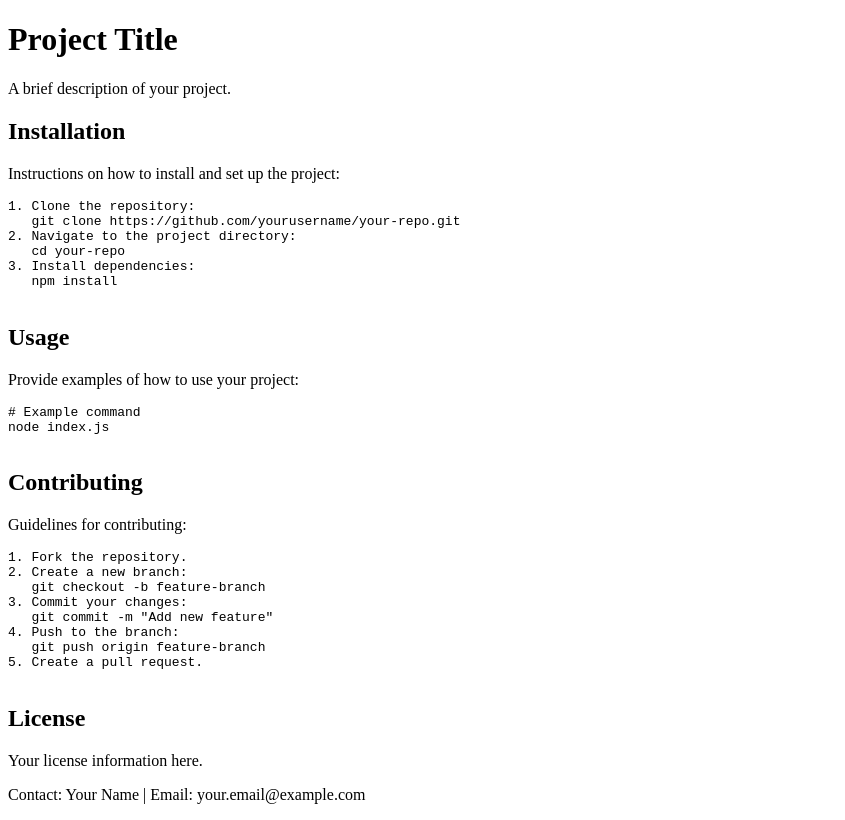
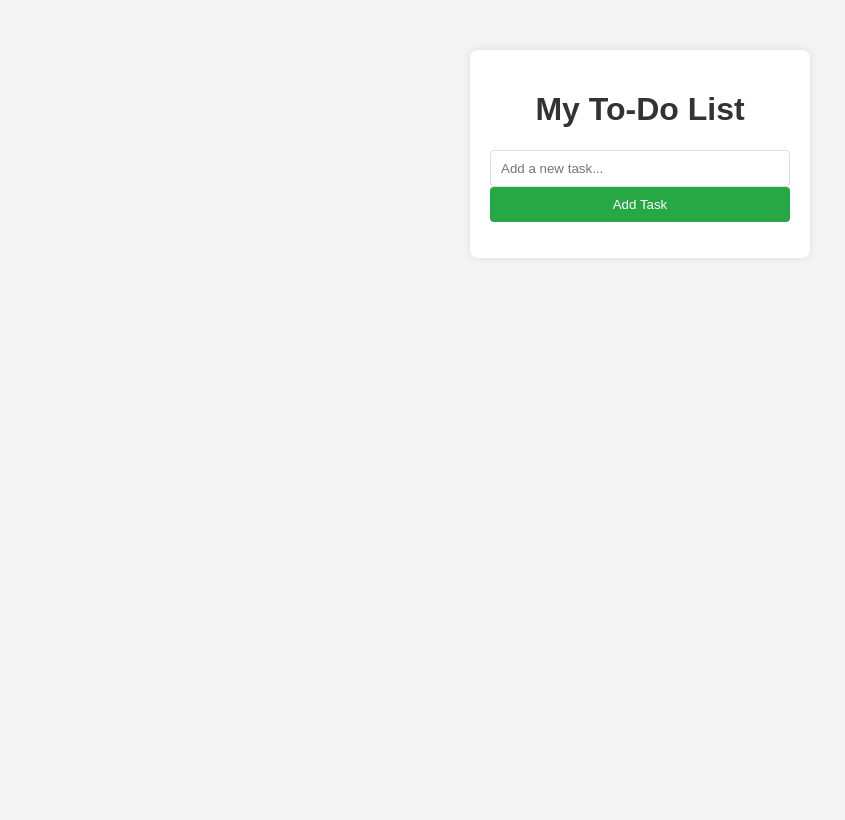
Before and after one commit to krishnendudey167/tempHTML, a plain HTML site: page index.html in a window 1280 px wide. Shown: the whole page, without its empty margins (0-845 px from the left). Drawn offline with Linux system fonts and the light colour scheme.

Commit message:
added css, js

```diff
--- a/index.html
+++ b/index.html
@@ -3,61 +3,108 @@
 <head>
     <meta charset="UTF-8">
     <meta name="viewport" content="width=device-width, initial-scale=1.0">
-    <title>Project Title</title>
-    <link rel="stylesheet" href="styles.css">
+    <title>To-Do List</title>
+    <style>
+
+        body {
+            font-family: Arial, sans-serif;
+            background-color: #f4f4f4;
+            color: #333;
+            margin: 0;
+            padding: 0;
+        }
+
+        .container {
+            width: 300px;
+            margin: 50px auto;
+            padding: 20px;
+            background: white;
+            border-radius: 8px;
+            box-shadow: 0 0 10px rgba(0, 0, 0, 0.1);
+        }
+
+        h1 {
+            text-align: center;
+        }
+
+        input[type="text"] {
+            width: calc(100% - 22px);
+            padding: 10px;
+            border: 1px solid #ddd;
+            border-radius: 4px;
+        }
+
+        button {
+            width: 100%;
+            padding: 10px;
+            background: #28a745;
+            color: white;
+            border: none;
+            border-radius: 4px;
+            cursor: pointer;
+        }
+
+        button:hover {
+            background: #218838;
+        }
+
+        ul {
+            list-style-type: none;
+            padding: 0;
+        }
+
+        li {
+            padding: 10px;
+            margin-top: 10px;
+            background: #f9f9f9;
+            border-radius: 4px;
+            display: flex;
+            justify-content: space-between;
+        }
+
+        li button {
+            background: #dc3545;
+            border: none;
+            color: white;
+            border-radius: 4px;
+            cursor: pointer;
+        }
+
+        li button:hover {
+            background: #c82333;
+        }
+
+    </style>
 </head>
 <body>
-    <header>
-        <h1>Project Title</h1>
-        <p>A brief description of your project.</p>
-    </header>
+    <div class="container">
+        <h1>My To-Do List</h1>
+        <input type="text" id="taskInput" placeholder="Add a new task...">
+        <button id="addButton">Add Task</button>
+        <ul id="taskList"></ul>
+    </div>
+    <script>
 
-    <main>
-        <section>
-            <h2>Installation</h2>
-            <p>Instructions on how to install and set up the project:</p>
-            <pre>
-1. Clone the repository:
-   git clone https://github.com/yourusername/your-repo.git
-2. Navigate to the project directory:
-   cd your-repo
-3. Install dependencies:
-   npm install
-            </pre>
-        </section>
+        document.getElementById('addButton').addEventListener('click', function() {
+            const taskInput = document.getElementById('taskInput');
+            const taskText = taskInput.value.trim();
 
-        <section>
-            <h2>Usage</h2>
-            <p>Provide examples of how to use your project:</p>
-            <pre>
-# Example command
-node index.js
-            </pre>
-        </section>
+            if (taskText) {
+                const li = document.createElement('li');
+                li.textContent = taskText;
 
-        <section>
-            <h2>Contributing</h2>
-            <p>Guidelines for contributing:</p>
-            <pre>
-1. Fork the repository.
-2. Create a new branch:
-   git checkout -b feature-branch
-3. Commit your changes:
-   git commit -m "Add new feature"
-4. Push to the branch:
-   git push origin feature-branch
-5. Create a pull request.
-            </pre>
-        </section>
+                const deleteButton = document.createElement('button');
+                deleteButton.textContent = 'Delete';
+                deleteButton.addEventListener('click', function() {
+                    li.remove();
+                });
 
-        <section>
-            <h2>License</h2>
-            <p>Your license information here.</p>
-        </section>
-    </main>
+                li.appendChild(deleteButton);
+                document.getElementById('taskList').appendChild(li);
+                taskInput.value = '';
+            }
+        });
 
-    <footer>
-        <p>Contact: Your Name | Email: your.email@example.com</p>
-    </footer>
+    </script>
 </body>
 </html>
```
